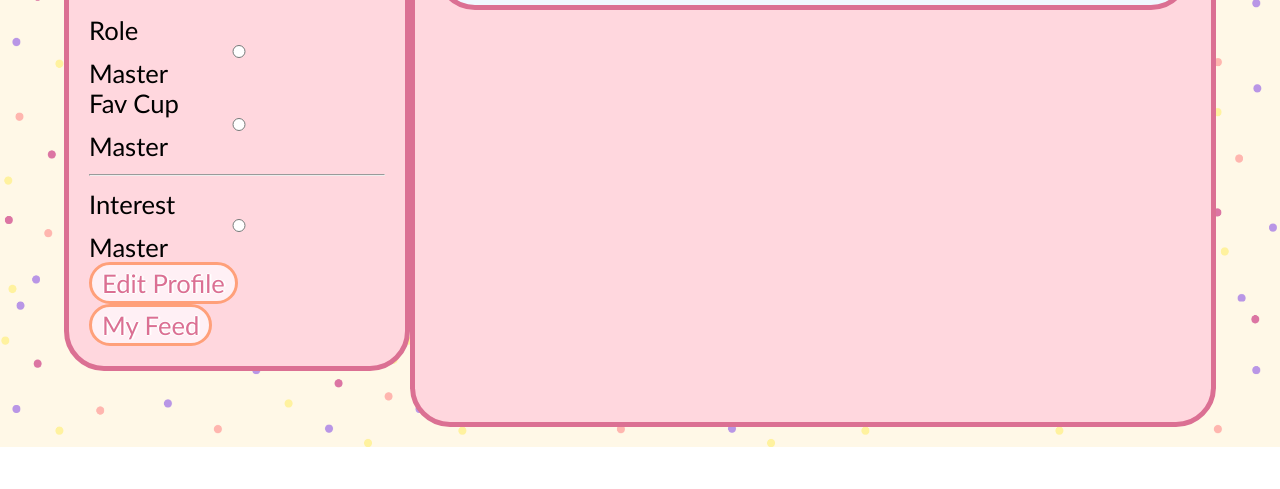
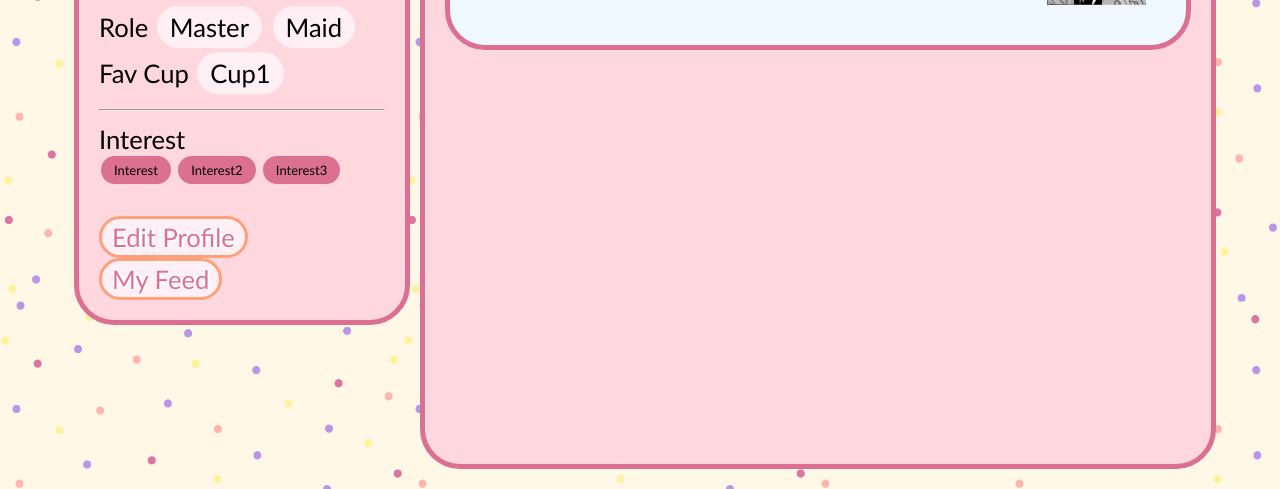
Before and after one commit to sarahlolook/Okaeri_Master, a plain HTML site: page profile/myprofile.html in a window 1280 px wide. Shown: the part 628-1117 px from the top of the page. Before the commit the page ends 1075 px from the top, so only its background shows below. Drawn offline with Linux system fonts and the light colour scheme.

Commit message:
label and main css padding fixed

```diff
--- a/profile/myprofile.html
+++ b/profile/myprofile.html
@@ -35,19 +35,35 @@
                     <img src="../images/manager1.png" class="img_max"
                         alt="preview">
                     <h2>Username</h2>
-                    Role
-						<label>
+                    <div class="role-selection">
+                        Role
+						<label class="role-option">
 							<input type="radio" name="role" value="master">Master
+						</label>
+
+						<label class="role-option">
+							<input type="radio" name="role" value="maid">Maid
+						</label>
+					</div>
+                    <div class="cup-selection">
+                        Fav Cup
+                        <label>
+							<input type="radio" name="cup" value="cup1">Cup1
 						</label> <br>
-                    Fav Cup
-						<label>
-							<input type="radio" name="role" value="master">Master
-						</label> <br>
-                    <hr>
+                    </div> <hr>
                     Interest
-                        <label>
-                            <input type="radio" name="role" value="master">Master
-                        </label> <br>
+                    <div class="interest-selection">
+                        <label class="interest-option">
+                            <input type="radio" name="interest" value="one">Interest
+                        </label>
+                        <label class="interest-option">
+                            <input type="radio" name="interest" value="one">Interest2
+                        </label>
+                        <label class="interest-option">
+                            <input type="radio" name="interest" value="one">Interest3
+                        </label>
+                    </div> <br>
+
                     <a href="editprofile.html">Edit Profile</a> <br>
                     <a href="#myfeed">My Feed</a>
                 </div>
@@ -56,6 +72,7 @@
                 <div class="card">
                     <br>
                     <h1 class="header_text_cen">My FEED</h1>
+                    <button>Create New Post</button>
 
                     <div class="feed_container" id="feed-container">
 
--- a/stylesheet.css
+++ b/stylesheet.css
@@ -24,10 +24,12 @@ div {
 .side {
     float: left;
     width: 30%;
+    padding-left: 10px;
 }
 .main {
     float: left;
     width: 70%;
+    padding-left: 10px;
 }
 .live_side {
     float: right;
@@ -40,10 +42,12 @@ div {
 .feed_side {
     float: right;
     width: 20%;
+    gap: 20px;
 }
 .feed_main {
     float: left;
     width: 80%;
+    gap: 20px;
 }
 
 
@@ -98,7 +102,7 @@ img.img_max {
     border: 5px solid palevioletred;
     border-radius: 40px;
     padding: 20px;
-    margin: 20px 0;
+    margin: 20px 0 20px 0;
 }
 .card {
     background: rgb(255, 215, 222);
@@ -142,6 +146,38 @@ input {
 }
 input::placeholder {
     color: rgb(255, 151, 168);
+}
+/* label */
+label {
+    display: inline-block;
+    padding: 3px 10px;
+    margin: 2px;
+    background-color: lavenderblush;
+    border: 3px solid transparent;
+    border-radius: 30px;
+    cursor: pointer;
+}
+/* Hide radio circle */
+label input {
+    display: none;
+}
+.role-option {
+    background-color: lavenderblush;
+}
+.role-option:has(input:checked) {
+    background-color: rgb(255, 151, 168);
+    border: 3px solid palevioletred;
+    color: white;
+}
+.interest-selection {
+    font-size: small;
+}
+.interest-option {
+    background-color: palevioletred;
+}
+.interest-option:has(input:checked) {
+    background-color: violet;
+    color: white;
 }
 
 /* profile card */
@@ -265,23 +301,7 @@ button.no_link_style:hover, button.no_link_style:active {
     display: none;
 }
 
-.role-option {
-    display: inline-block;
-    padding: 3px 10px;
-    background-color: lavenderblush;
-    border: 3px solid transparent;
-    border-radius: 30px;
-    cursor: pointer;
-}
-/* Hide radio circle */
-.role-option input {
-    display: none;
-}
-.role-option:has(input:checked) {
-    background-color: rgb(255, 151, 168);
-    border: 3px solid palevioletred;
-    color: white;
-}
+
 /* feed */
 .feed_container {
     width: 100%;
```
Also changed, not shown: register_login/login.html (+1 -2 lines).
